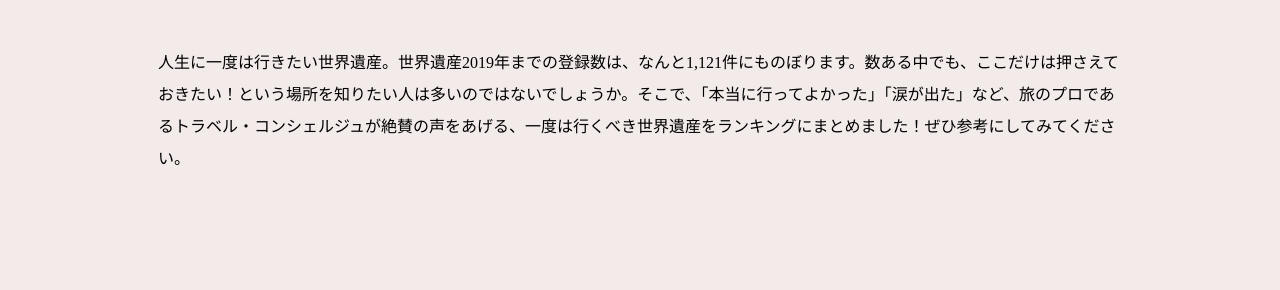
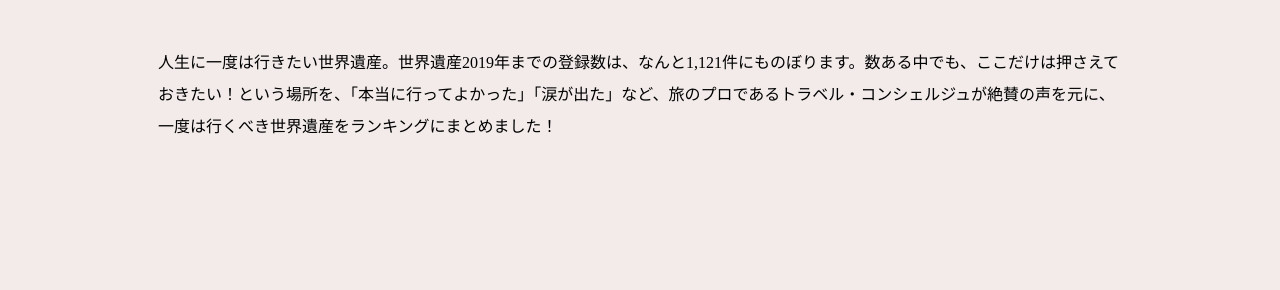
Before and after one commit to hasy84/portfolio, a plain HTML site: page index.html in a window 1280 px wide. Shown: the part 482-772 px from the top of the page. Drawn offline with Linux system fonts and the light colour scheme.

Commit message:
Update index.html

```diff
--- a/index.html
+++ b/index.html
@@ -17,7 +17,7 @@
         世界遺産TOP５！！！
     </h1>
 
-    <p>人生に一度は行きたい世界遺産。世界遺産2019年までの登録数は、なんと1,121件にものぼります。数ある中でも、ここだけは押さえておきたい！という場所を知りたい人は多いのではないでしょうか。そこで、「本当に行ってよかった」「涙が出た」など、旅のプロであるトラベル・コンシェルジュが絶賛の声をあげる、一度は行くべき世界遺産をランキングにまとめました！ぜひ参考にしてみてください。
+    <p>人生に一度は行きたい世界遺産。世界遺産2019年までの登録数は、なんと1,121件にものぼります。数ある中でも、ここだけは押さえておきたい！という場所を、「本当に行ってよかった」「涙が出た」など、旅のプロであるトラベル・コンシェルジュが絶賛の声を元に、一度は行くべき世界遺産をランキングにまとめました！
     </p>
 
     <!-- ここから第一位 -->
```
